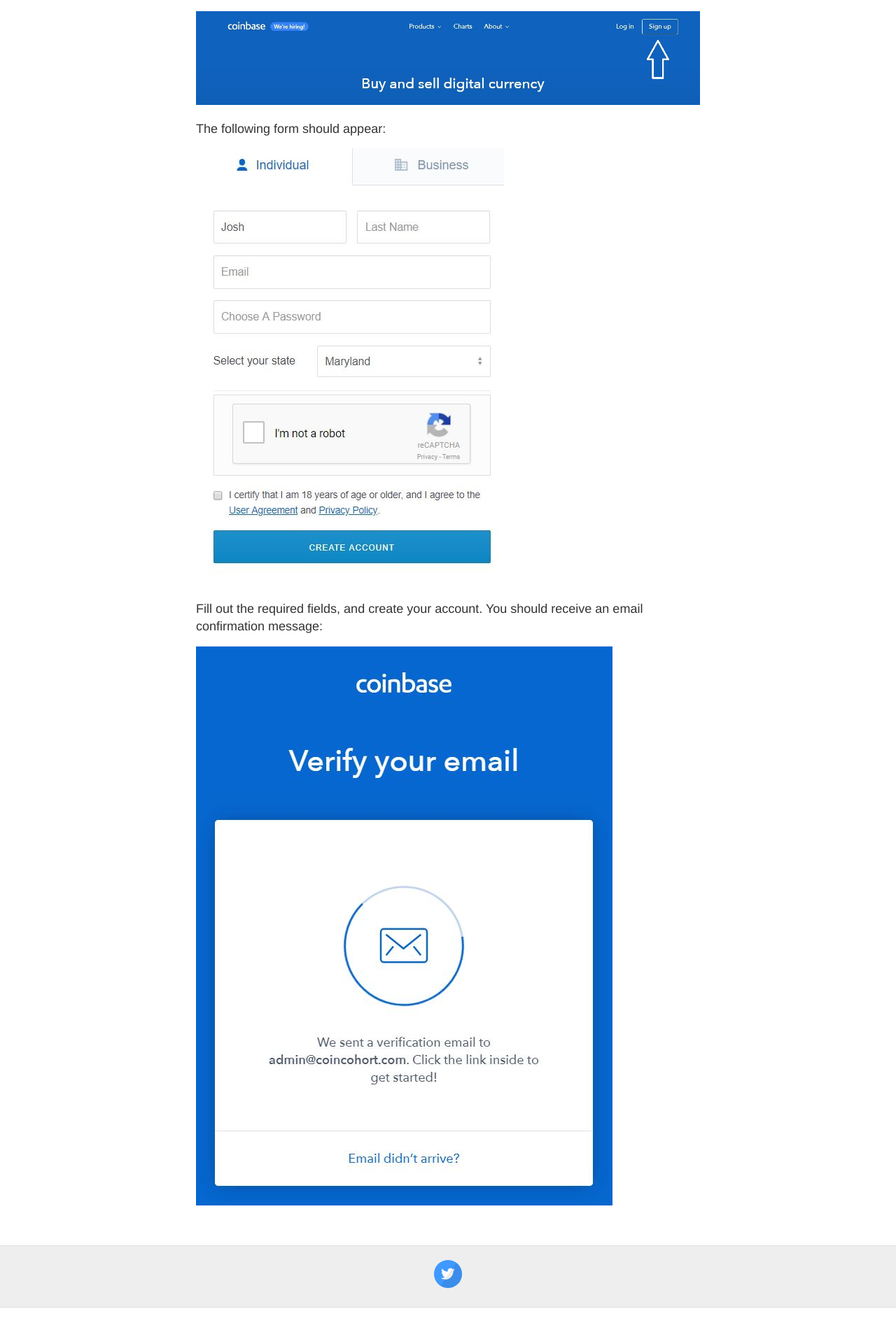
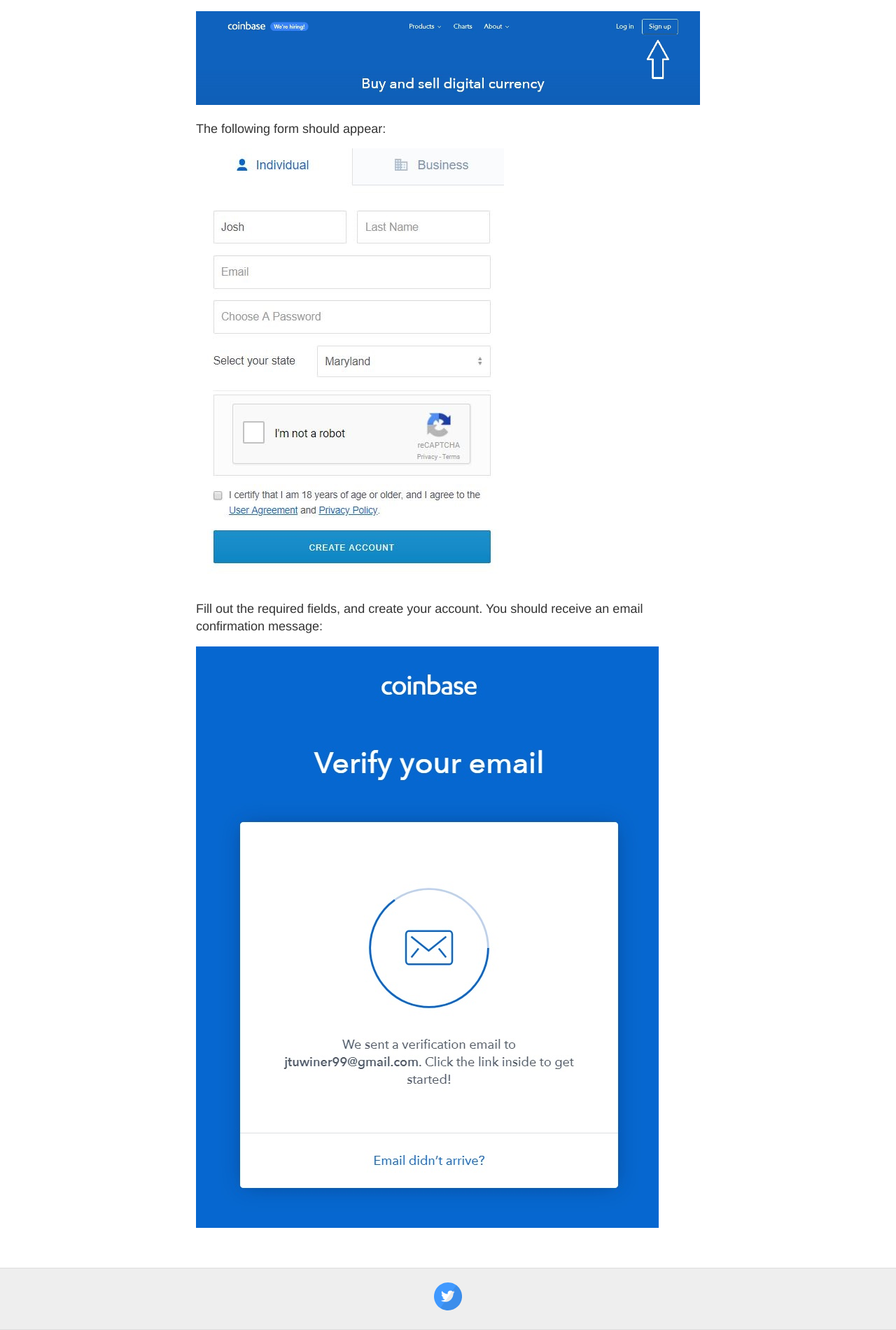
Before and after one commit to homebodygym/homebodygym, a Jekyll site: the page built from pages/bitcoin/how-to-buy.md, in a window 1280 px wide. Shown: the part 1210-3111 px from the top of the page at 70% size. Built offline with Jekyll 4.4.1, drawn with Linux system fonts in a browser that asks for light colours; before the commit the page ends 3079 px from its top, so only the background shows below that.

Commit message:
verif.jpg

```diff
--- a/pages/bitcoin/how-to-buy.md
+++ b/pages/bitcoin/how-to-buy.md
@@ -43,4 +43,4 @@
 
 Fill out the required fields, and create your account. You should receive an email confirmation message:
 
-![Email](/img/bitcoin/buy/confirm.jpg)
+![Email](/img/bitcoin/buy/verif.jpg)
```
Also changed, not shown: img/bitcoin/buy/verif.jpg (added).
